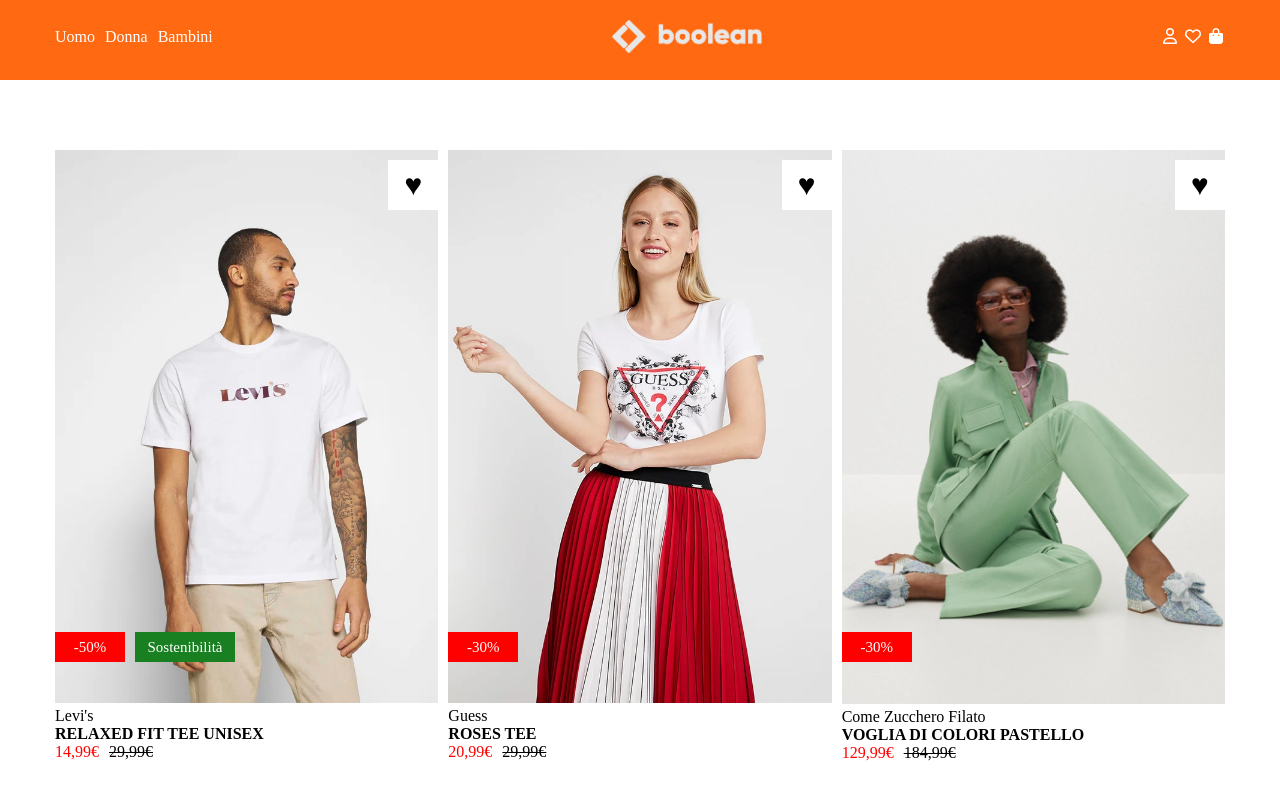
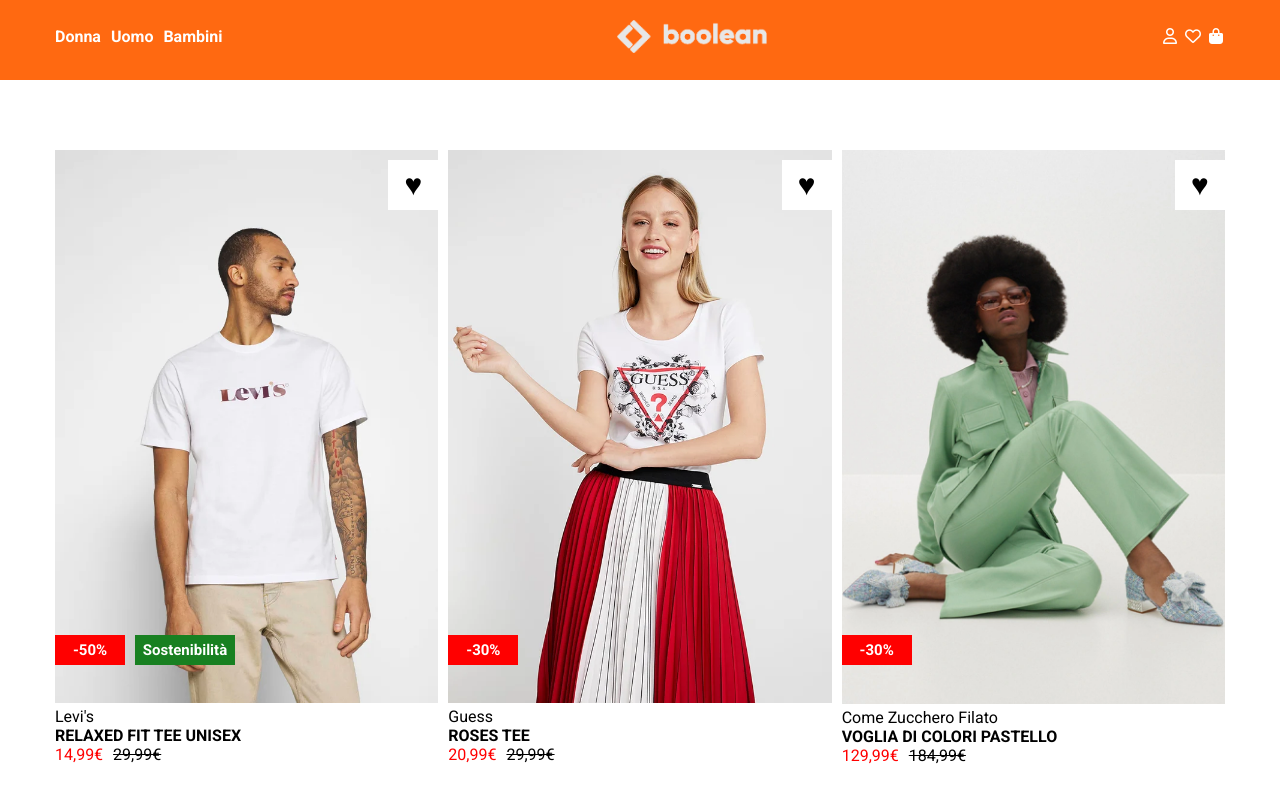
Before and after one commit to AndreaGallini/html-css-boolando, a plain HTML site: page index.html in a window 1280 px wide. Shown: the top 800 px of the page. Drawn offline with Linux system fonts and the light colour scheme.

Commit message:
Cambio font + bonus

```diff
--- a/css/style.css
+++ b/css/style.css
@@ -2,6 +2,9 @@
     margin: 0;
     padding: 0;
     box-sizing: border-box;
+}
+html{
+    font-family: 'Roboto', sans-serif;
 }
 :root{
     --arancione: #FF6911;
@@ -26,6 +29,7 @@
 .nav-container ul li{
     color: white;
     list-style: none;
+    font-weight: bold;
 }
 .nav-container img{
     width: 150px;
@@ -94,6 +98,7 @@
     line-height: 30px;
     font-size: 15px;
     color: white;
+    font-weight: bold;
 }
 .sostenibilità{
     position: absolute;
@@ -106,6 +111,7 @@
     line-height: 30px;
     font-size: 15px;
     color: white;
+    font-weight: bold;
 }
 .box h4{
     text-transform: uppercase;
@@ -183,3 +189,13 @@
 .ul-footer{
     display: flex;
 }
+/* Bonus */
+.heart:hover{
+    color: var(--rosso);
+}
+i:hover{
+    cursor: pointer;
+}
+li:hover{
+    cursor: pointer;
+}
--- a/index.html
+++ b/index.html
@@ -5,6 +5,9 @@
     <meta http-equiv="X-UA-Compatible" content="IE=edge">
     <meta name="viewport" content="width=device-width, initial-scale=1.0">
     <link rel="stylesheet" href="https://cdnjs.cloudflare.com/ajax/libs/font-awesome/6.2.0/css/all.min.css" integrity="sha512-xh6O/CkQoPOWDdYTDqeRdPCVd1SpvCA9XXcUnZS2FmJNp1coAFzvtCN9BmamE+4aHK8yyUHUSCcJHgXloTyT2A==" crossorigin="anonymous" referrerpolicy="no-referrer" />
+    <link rel="preconnect" href="https://fonts.googleapis.com">
+    <link rel="preconnect" href="https://fonts.gstatic.com" crossorigin>
+    <link href="https://fonts.googleapis.com/css2?family=Roboto:ital,wght@0,100;0,300;0,400;0,500;0,700;0,900;1,100;1,300;1,400;1,500;1,700;1,900&display=swap" rel="stylesheet">
     <link rel="stylesheet" href="./css/style.css">
     <title>Booleando</title>
 </head>
@@ -14,8 +17,8 @@
             <div class="nav-container">
                 <nav class="nav">
                     <ul>
-                        <li>Uomo</li>
-                        <li id="margin-li">Donna</li>
+                        <li>Donna</li>
+                        <li id="margin-li">Uomo</li>
                         <li>Bambini</li>
                     </ul>
                     <img src="./img/boolean-logo.png" alt="Logo">
```
